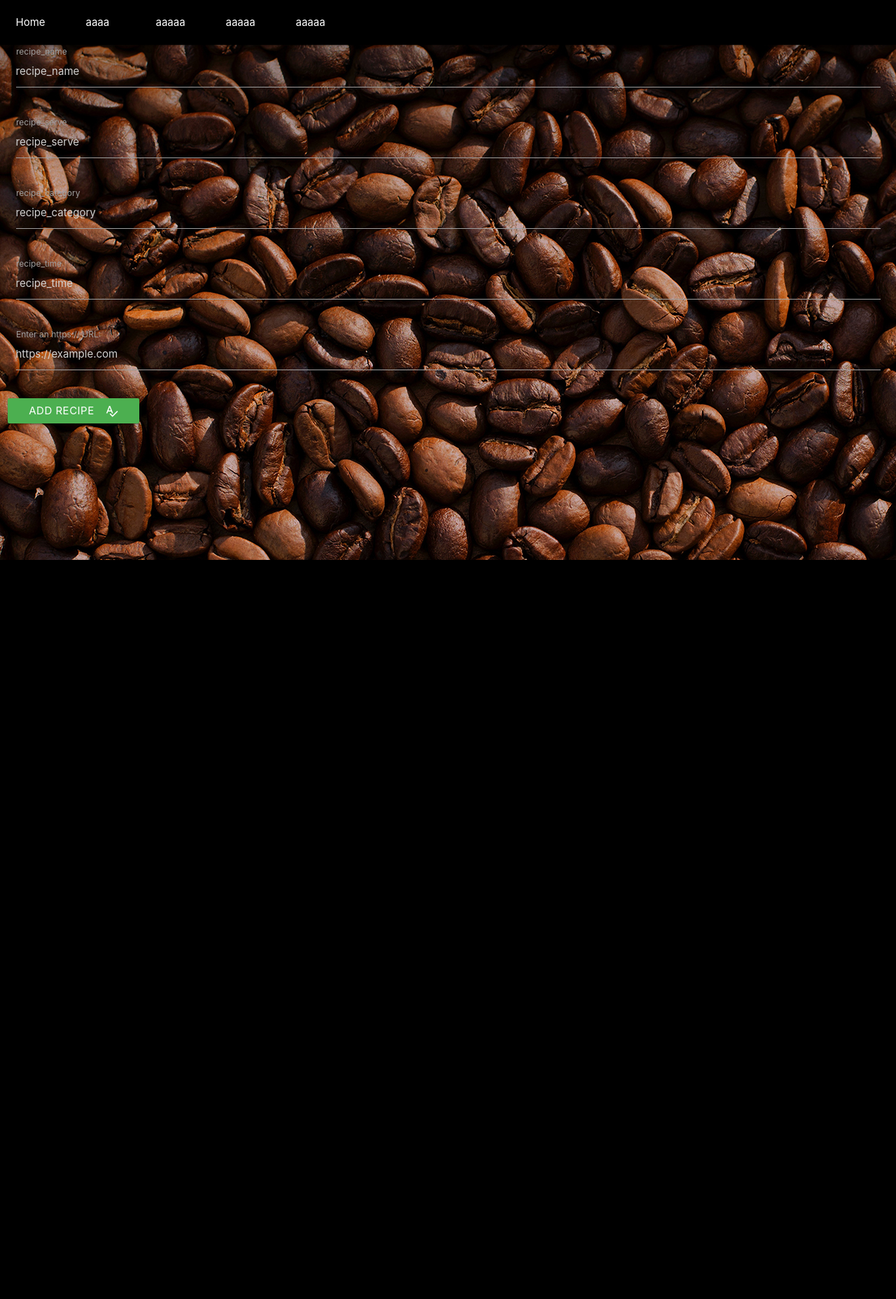
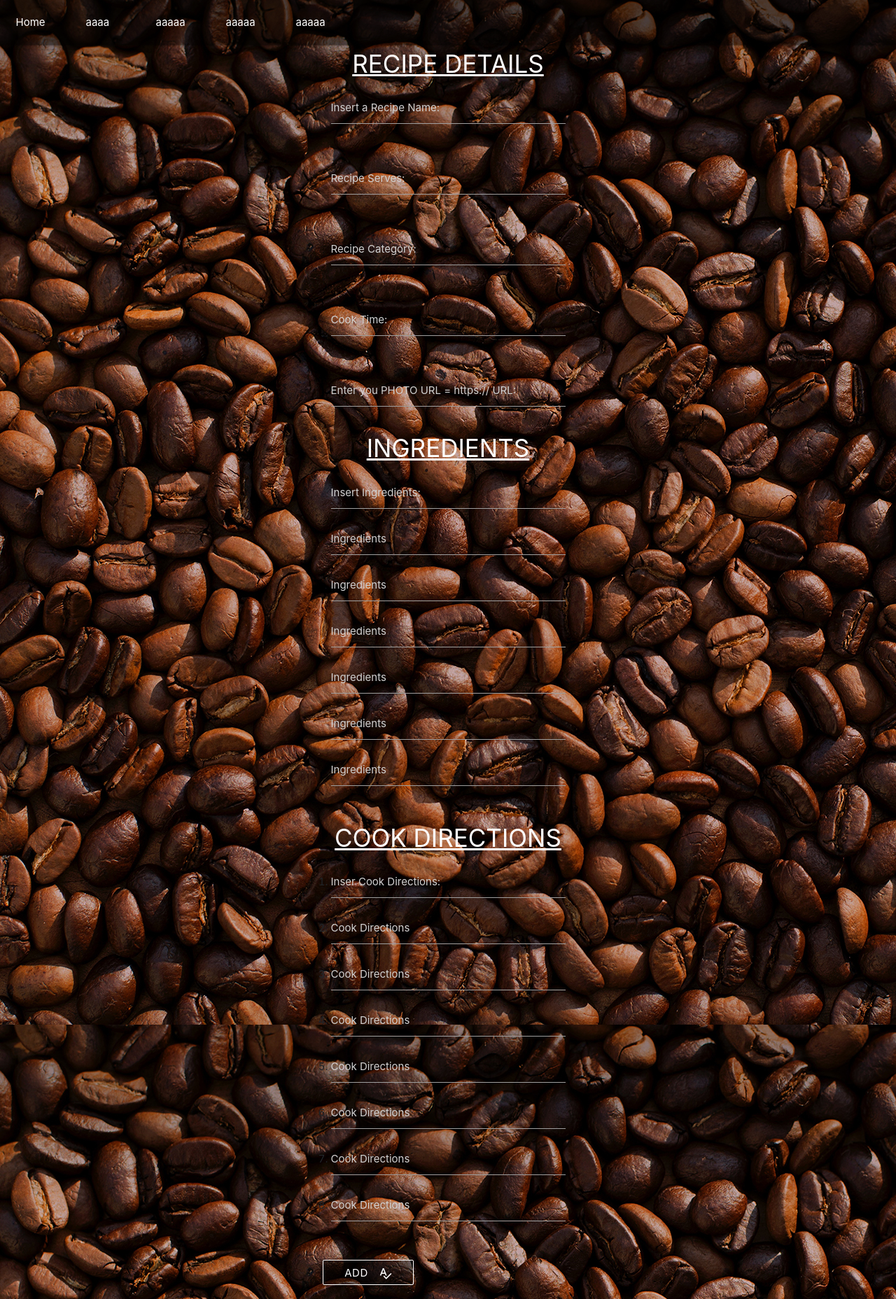
Before and after one commit to Code-Institute-Submissions/mile-stone-CRUD-project, a Flask app: page /add_recipe in a window 1280 px wide. Shown: the whole page at 70% size. Before the commit the page ends 800 px from the top, so only its background shows below. Run offline with Flask 2, Linux system fonts and the light colour scheme; data that the repository does not hold is empty; some libraries are stand-ins or nearby versions.

Commit message:
details added

```diff
--- a/app.py
+++ b/app.py
@@ -34,6 +34,17 @@ def insert_recipe():
     return redirect(url_for('index'))
 
 
+# app ROUTE TO SEE THE RECIPE DETAILS
+
+@app.route('/details/<recipe_id>')
+def details(recipe_id):
+    the_recipe = mongo.db.recipe_name.find_one({"_id": ObjectId(recipe_id)})
+
+
+    return render_template("details.html", recipe=the_recipe)
+
+
+
 
 if __name__ == '__main__':
     app.run(host=os.environ.get('IP'),
@@ -49,3 +60,36 @@ if request.files:
         mongo.db.recipe_photo.insert({'recipe_photo': recipe_photo.filename})
 
 '''
+
+'''
+@app.route('/see_details/<_id>', methods=["GET"])
+def see_details(_id):
+    recipe_name = mongo.db.recipe_name
+    recipe_name.find({"_id": ObjectId(_id)}, {'recipe_name': request.get('recipe_name'),
+                                              'recipe_serve': request.get('recipe_serve'),
+                                              'recipe_category': request.get('recipe_category'),
+                                              'recipe_time': request.get('recipe_time'),
+                                              'recipe_photo': request.get('recipe_photo'),
+                                              'ingredients': request.get('ingredients'),
+                                              'directions': request.get('directions')
+
+    })
+
+'''
+'''
+@app.route('/see_details/<recipe_id>',methods=["POST"])
+def see_details(recipe_id):
+    recipe_name = mongo.db.recipe_name
+    recipe_name.find({"_id": ObjectId(recipe_id)}, {'recipe_name': request.form.get('recipe_name'),
+                                              'recipe_serve': request.form.get('recipe_serve'),
+                                              'recipe_category': request.form.get('recipe_category'),
+                                              'recipe_time': request.form.get('recipe_time'),
+                                              'recipe_photo': request.form.get('recipe_photo'),
+                                              'ingredients': request.form.get('ingredients'),
+                                              'directions': request.form.get('directions')
+
+    })
+
+    return redirect(url_for('index'))
+
+'''
--- a/templates/addrecipe.html
+++ b/templates/addrecipe.html
@@ -3,15 +3,20 @@
 {% block content %}
 
 
-<div class="row">
+<div class="row" style="margin-left: 450px; margin-right: 450px;">
 	<form action="{{ url_for('insert_recipe') }}" enctype="multipart/form-data" method="POST" class="col s12">
+
+
+        <div>
+			<h6 style="font-size: 35px;color: white; text-align: center; text-decoration: underline;">RECIPE DETAILS</h6>
+		</div>
 
 		<!-----------------ADD REF_NUMBER-------------->
 		<div class="row">
 			<div class="input-field col s12">
 
-				<input placeholder="recipe_name" id="recipe_name" name="recipe_name" type="text" class="validate">
-				<label for="recipe_name">recipe_name</label>
+				<input placeholder="Insert a Recipe Name:" id="recipe_name" name="recipe_name" type="text" class="validate">
+				<label for="recipe_name"> </label>
 			</div>
 		</div>
 
@@ -19,38 +24,87 @@
 		<div class="row">
 			<div class="input-field col s12">
 
-				<input placeholder="recipe_serve " id="recipe_serve" name="recipe_serve" type="text" class="validate">
-				<label for="recipe_serve">recipe_serve</label>
+				<input placeholder="Recipe Serves:" id="recipe_serve" name="recipe_serve"  maxlength="3" type="text" class="validate">
+				<label for="recipe_serve">  </label>
 			</div>
 		</div>
 
 		<div class="row">
 			<div class="input-field col s12">
 
-				<input placeholder="recipe_category" id="recipe_category" name="recipe_category" type="text" class="validate">
-				<label for="recipe_category">recipe_category</label>
+				<input placeholder="Recipe Category:" id="recipe_category" name="recipe_category" type="text" class="validate">
+				<label for="recipe_category"> </label>
 			</div>
 		</div>
 
 		<div class="row">
 			<div class="input-field col s12">
 
-				<input placeholder="recipe_time" id="recipe_time" name="recipe_time" type="text" class="validate">
-				<label for="recipe_time">recipe_time</label>
+				<input placeholder="Cook Time:" id="recipe_time" name="recipe_time" type="text"  maxlength="3" class="validate">
+				<label for="recipe_time"> </label>
 			</div>
 		</div>
 
 		<div class="row">
 			<div class="input-field col s12">
-                <input type="url" name="recipe_photo" id="recipe_photo" placeholder="https://example.com" required>
-                <label for="url">Enter an https:// URL:</label>
+				<input type="url" name="recipe_photo" id="recipe_photo" placeholder="Enter you PHOTO URL = https:// URL:" required>
+				<label for="url"> </label>
+			</div>
+		</div>
+
+
+		<div>
+			<h6 style="font-size: 35px;color: white; text-align: center; text-decoration: underline;">INGREDIENTS</h6>
+		</div>
+
+		<div class="row">
+			<div class="input-field col s12">
+
+				<ul>
+					<li><input placeholder="Insert Ingredients:" id="ingredients" name="ingredients" type="text" class="validate"></li>
+					<li><input placeholder="Ingredients" id="ingredients" name="ingredients" type="text" class="validate"></li>
+					<li><input placeholder="Ingredients" id="ingredients" name="ingredients" type="text" class="validate"></li>
+					<li><input placeholder="Ingredients" id="ingredients" name="ingredients" type="text" class="validate"></li>
+					<li><input placeholder="Ingredients" id="ingredients" name="ingredients" type="text" class="validate"></li>
+					<li><input placeholder="Ingredients" id="ingredients" name="ingredients" type="text" class="validate"></li>
+					<li><input placeholder="Ingredients" id="ingredients" name="ingredients" type="text" class="validate"></li>
+
+
+
+				</ul>
+
+				<label for="ingredients"> </label>
+			</div>
+		</div>
+
+
+        <div>
+			<h6 style="font-size: 35px;color: white; text-align: center; text-decoration: underline;">COOK DIRECTIONS</h6>
+		</div>
+
+        <div class="row">
+			<div class="input-field col s12">
+
+				<ol style="padding-left: 0px;">
+					<li><input placeholder="Inser Cook Directions:" id="directions" name="directions" type="text" class="validate"></li>
+                    <li><input placeholder="Cook Directions" id="directions" name="directions" type="text" class="validate"></li>
+                    <li><input placeholder="Cook Directions" id="directions" name="directions" type="text" class="validate"></li>
+                    <li><input placeholder="Cook Directions" id="directions" name="directions" type="text" class="validate"></li>
+                    <li><input placeholder="Cook Directions" id="directions" name="directions" type="text" class="validate"></li>
+                    <li><input placeholder="Cook Directions" id="directions" name="directions" type="text" class="validate"></li>
+                    <li><input placeholder="Cook Directions" id="directions" name="directions" type="text" class="validate"></li>
+                    <li><input placeholder="Cook Directions" id="directions" name="directions" type="text" class="validate"></li>
+
+        		</ol>
+
+				<label for="directionss"> </label>
 			</div>
 		</div>
 
 
 
-			<!-----------------Button to add to stockt------------------------------->
-			<button class="btn waves-effect green" type="submit" name="action">Add Recipe
+		<!-----------------ADD BUTTON TO SAVE IN THE DB------------------------------->
+		<button class="btn waves-effect" type="submit" name="action" style="background-color: #0000007a; border:white solid 1px;" >Add
             <i class="material-icons right">spellcheck</i>
         </button>
 
--- a/templates/base.html
+++ b/templates/base.html
@@ -27,7 +27,7 @@
 
 		<!--------------------------------nav bar ------------------------------------------------------------------------------------------->
 
-		<nav class="navbar navbar-expand-lg navbar-light" style="background-color: black; font-color: white;">
+		<nav class="navbar navbar-expand-lg navbar-light" style="background-color: #0000007a; font-color: white;">
 			<div class="collapse navbar-collapse" id="navbarSupportedContent">
 				<ul class="navbar-nav mr-auto">
 					<li class="nav-item active">
```
Also changed, not shown: templates/details.html (added, +51 -0 lines), templates/index.html (+60 -19 lines).
